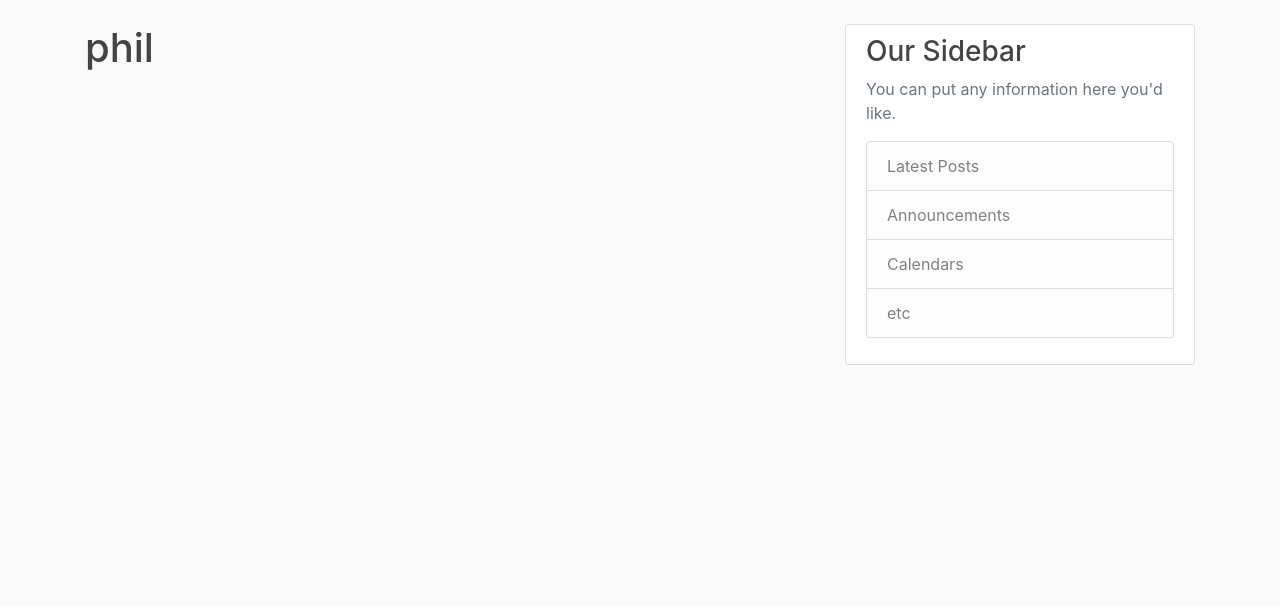
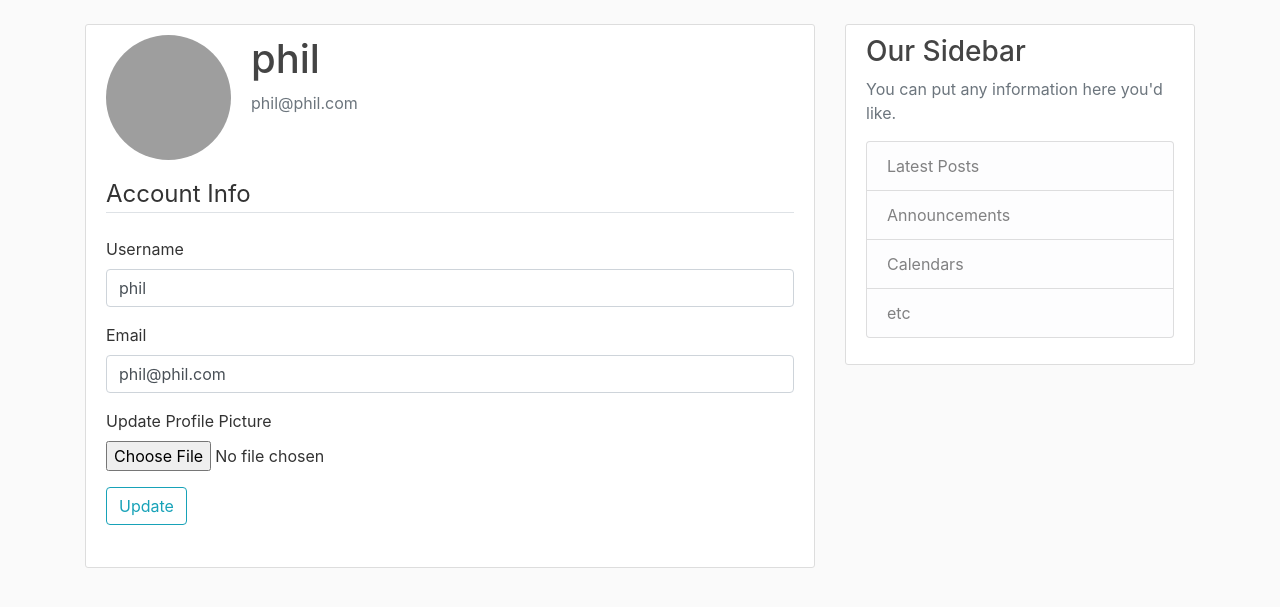
Before and after one commit to pwinning1991/FlaskOne, a Flask app: page /account in a window 1280 px wide. Shown: the part 56-663 px from the top of the page. Run offline with Flask 2, Linux system fonts and the light colour scheme; a user stored in the database is signed in; some libraries are stand-ins or nearby versions; grey boxes are pictures that could not be loaded.

Commit message:
updated account page

```diff
--- a/blog/forms.py
+++ b/blog/forms.py
@@ -1,4 +1,6 @@
 from flask_wtf import FlaskForm
+from flask_wtf.file import FileField, FileAllowed
+from flask_login import current_user
 from wtforms import StringField, PasswordField, SubmitField, BooleanField
 from wtforms.validators import DataRequired, Length, Email, EqualTo, ValidationError
 from blog.models import User
@@ -30,3 +32,24 @@ class LoginForm(FlaskForm):
     password = PasswordField('Password', validators=[DataRequired()])
     remember = BooleanField('Remember Me')
     submit = SubmitField('Login')
+
+
+class UpdateAccountForm(FlaskForm):
+    username = StringField('Username',
+                           validators=[DataRequired(), Length(min=2, max=20)])
+    email = StringField('Email',
+                        validators=[DataRequired(), Email()])
+    picture = FileField('Update Profile Picture', validators=[FileAllowed(['jpg', 'png'])])
+    submit = SubmitField('Update')
+
+    def validate_username(self, username):
+        if username.data != current_user.username:
+            user = User.query.filter_by(username=username.data).first()
+            if user:
+                raise ValidationError('That username is taken, please choose a different one')
+
+    def validate_email(self, email):
+        if email.data != current_user.email:
+            user = User.query.filter_by(email=email.data).first()
+            if user:
+                raise ValidationError('That email is taken, please choose a different one')
--- a/blog/routes.py
+++ b/blog/routes.py
@@ -1,7 +1,10 @@
+import os
+import secrets
+from PIL import Image
 from flask import  render_template, flash, redirect, url_for, request
 from blog import app, db, bcrypt
 from blog.models import User, Post
-from blog.forms import RegistrationForm, LoginForm
+from blog.forms import RegistrationForm, LoginForm, UpdateAccountForm
 from flask_login import login_user, current_user, logout_user, login_required
 
 posts = [
@@ -61,7 +64,35 @@ def logout():
   logout_user()
   return redirect(url_for('home'))
 
-@app.route('/account')
+def save_picture(form_picture):
+    random_hex = secrets.token_hex(8)
+    _ , f_ext = os.path.splitext(form_picture.filename)
+    picture_fn = random_hex + f_ext
+    picture_path = os.path.join(app.root_path, 'static/profile_pics', 'picture_fn')
+    output_size = (125, 125)
+    i = Image.open(form_picture)
+    i.thumbnail(output_size)
+    i.save(picture_path)
+    return picture_fn
+
+
+@app.route('/account', methods=['GET', 'POST'])
 @login_required
 def account():
-    return render_template('account.html', title='account')
+    form = UpdateAccountForm()
+    if form.validate_on_submit():
+        if form.picture.data:
+            picture_file = save_picture(form.picture.data)
+            current_user.image_file = picture_file
+
+        current_user.username = form.username.data
+        current_user.email = form.email.data
+        db.session.commit()
+        flash('Your account has been updated', 'success')
+        return redirect(url_for('account'))
+    elif request.method == 'GET':
+        form.username.data = current_user.username
+        form.email.data = current_user.email
+    image_file = url_for('static', filename='profile_pics/' + current_user.image_file)
+    return render_template('account.html', title='account',
+                            image_file = image_file, form = form)
--- a/blog/templates/account.html
+++ b/blog/templates/account.html
@@ -1,4 +1,57 @@
 {% extends "layout.html" %}
 {% block content %}
-<h1>{{ current_user.username }}</h1>
- {% endblock content  %}
+  <div class="content-section">
+    <div class="media">
+      <img class="rounded-circle account-img" src="{{ image_file }}">
+      <div class="media-body">
+        <h2 class="account-heading">{{ current_user.username  }}</h2>
+        <p class="text-secondary">{{ current_user.email }}</p>
+      </div>
+    </div>
+  <!-- FORM HERE -->
+    <form method="POST" action="" enctype="multipart/form-data">
+      {{ form.hidden_tag() }}
+      <fieldset class="form-group">
+        <legend class="border-bottom mb-4">Account Info</legend>
+        <div class="form-group">
+          {{ form.username.label(class="form-control-label") }}
+          {% if form.username.errors %}
+            {{ form.username(class="form-control from-control-lg is-invalid") }}
+            <div class="invalid-feedback">
+              {% for error in form.username.errors%}
+                <span>{{ error }}</span>
+              {% endfor %}
+            </div>
+            {% else %}
+          {{ form.username(class="form-control from-control-lg") }}
+          {% endif %}
+        </div>
+        <div class="form-group">
+          {{ form.email.label(class="form-control-label") }}
+          {% if form.email.errors %}
+            {{ form.email(class="form-control from-control-lg is-invalid") }}
+            <div class="invalid-feedback">
+              {% for error in form.email.errors%}
+                <span>{{ error }}</span>
+              {% endfor %}
+            </div>
+            {% else %}
+          {{ form.email(class="form-control from-control-lg") }}
+          {% endif %}
+        </div>
+        <div class="form-group">
+          {{ form.picture.label() }}
+          {{ form.picture(class="form-control-file") }}
+          {% if form.picture.errors %}
+              {% for error in form.picture.errors%}
+                <span class="text-danger">{{ error }}</span></br>
+              {% endfor %}
+          {% endif %}
+        </div>
+        <div class="form-group">
+          {{ form.submit(class="btn btn-outline-info") }}
+        </div>
+      </fieldset>
+    </form>
+</div>
+{% endblock content %}
```
Also changed, not shown: blog/site.db, blog/static/profile_pics/default.jpg (added), 1 other file.
